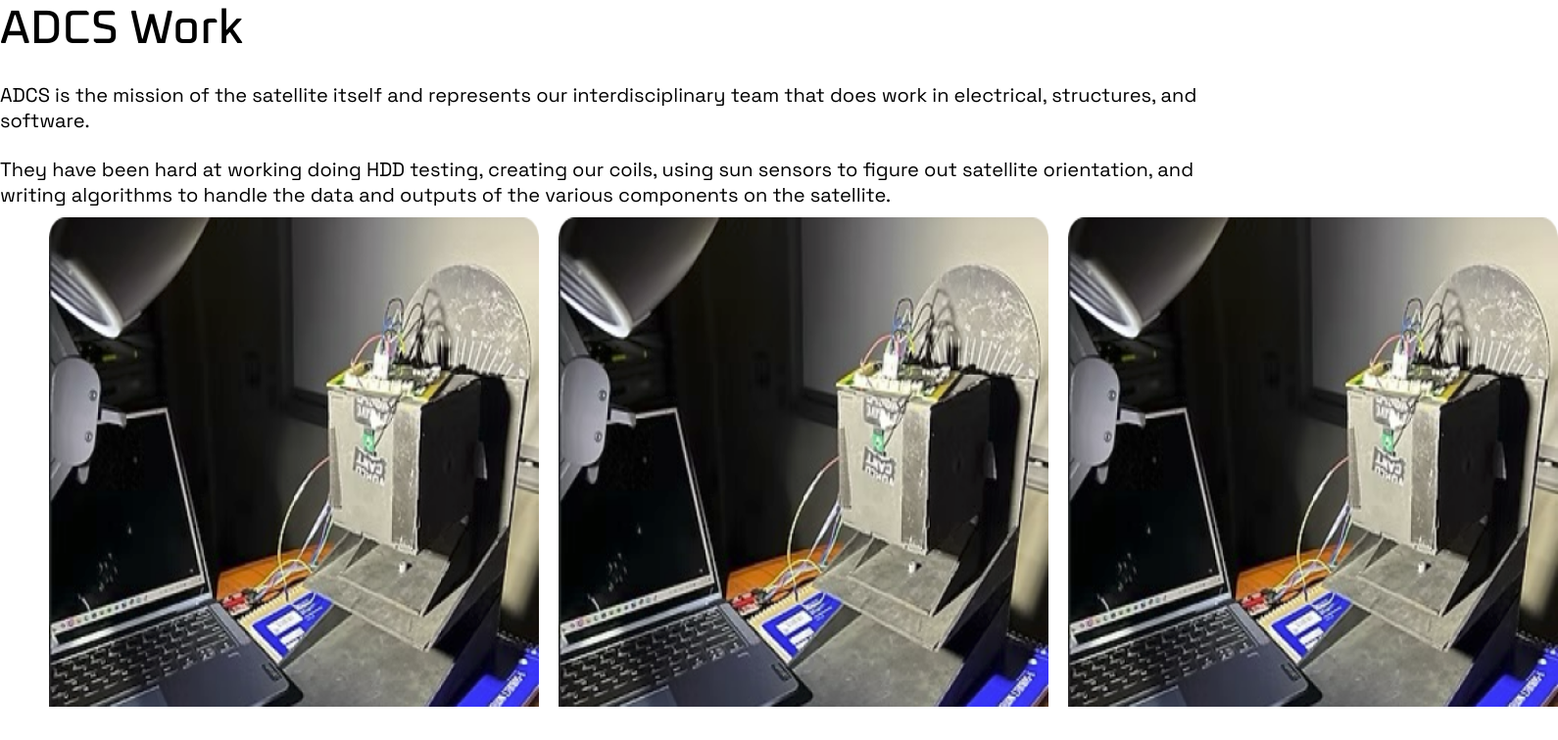
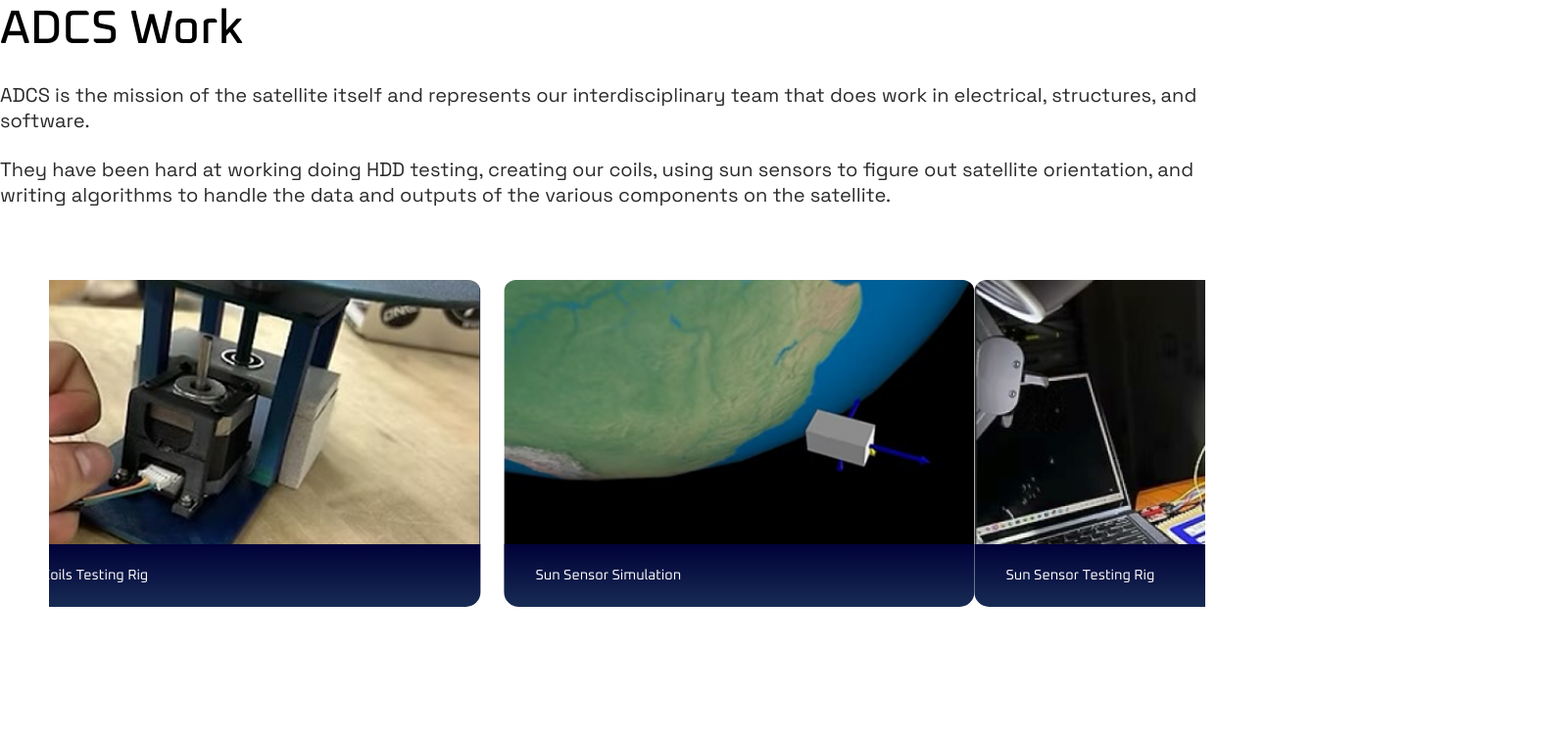
Before and after one commit to include-davis/sss, a Next.js app: page /ADCS in a window 1280 px wide. Shown: the top 756 px of the page at 98% size, 1590 px wide, since content can reach past the window. Built offline with nearby package versions, Linux system fonts and the light colour scheme.

Commit message:
draft #4

```diff
--- a/app/(pages)/ADCS/ADCS.module.scss
+++ b/app/(pages)/ADCS/ADCS.module.scss
@@ -1,37 +1,90 @@
-.TopContent{
+.TopContent {
   display: flex;
   flex-direction: column;
   align-items: center;
   gap: 1.5rem;
 }
 
-.TopContent h1
-{
+.TopContent h1 {
   align-self: stretch;
   font-size: 3rem;
-  font-style: normal;
   font-weight: 500;
-  line-height: normal;
 }
 
-// replace with classname
-.TopContent p
-{
+.TopContent p {
   font-family: "Space Grotesk";
   font-size: 1.25rem;
-  font-style: normal;
   font-weight: 400;
-  line-height: normal;
-  color: --var(--black);
+  color: var(--black); /* fixed typo */
   align-self: stretch;
 }
 
-.Group
-{
+.ImageContainer {
   display: flex;
   padding: 0.625rem 3.125rem;
   align-items: center;
   gap: 1.25rem;
   align-self: stretch;
+}
 
+.ImageCarousel {
+  width: 100%;
+  max-width: 1200px;
+  margin: 4rem auto;
+  overflow: hidden;
+  display: flex;
 }
+
+.ImageCarousel::-webkit-scrollbar {
+  display: none;
+}
+
+.Group {
+  display: flex;
+  gap: 1.5rem;
+  animation: scroll 15s linear infinite; /* fixed typo + smoother speed */
+}
+
+
+.CardWrapper
+{
+  flex: 0 0 auto;
+  display: flex;
+  flex-direction: column;
+  width: 30rem;
+}
+
+.Card {
+  width: 100%;
+  aspect-ratio: 16/9;
+  position: relative;
+  border-radius: 0.75rem 0.75rem 0 0;
+  overflow: hidden;
+}
+
+
+.captionContainer {
+  width: 100%;
+  display: flex;
+  height: 3.875rem;
+  padding: 2rem;
+  flex-direction: column;
+  justify-content: center;
+  align-items: flex-start;
+  border-radius: 0 0 0.9375rem 0.9375rem;
+  background: var(--Blue-Gradient, linear-gradient(180deg, #000138 0%, #172B54 100%));
+}
+
+.caption {
+  color: white;
+  font-size: 0.9rem;
+}
+
+@keyframes scroll {
+  from {
+    transform: translateX(0);
+  }
+  to {
+    transform: translateX(-100%);
+  }
+}
--- a/app/(pages)/ADCS/page.jsx
+++ b/app/(pages)/ADCS/page.jsx
@@ -1,9 +1,19 @@
 import styles from "./ADCS.module.scss";
 import Image from "next/image";
+import sunSensorRig from "@/public/sunsensor.png";
+import coilsRig from "@/public/Testingrig.png";
+import sunSensorSim from "@/public/simulation.png";
+
+const cards = [
+  { src: sunSensorRig, label: "Sun Sensor Testing Rig" },
+  { src: coilsRig, label: "Coils Testing Rig" },
+  { src: sunSensorSim, label: "Sun Sensor Simulation" },
+];
 
 export default function ADCS() {
   return (
     <div>
+      <div className={styles.Page}>
         <div className={styles.TopContent}>
           <h1>ADCS Work</h1>
           <p>
@@ -12,38 +22,38 @@ export default function ADCS() {
             software.
           </p>
           <p>
-          They have been hard at working doing HDD testing, creating our coils,
-          using sun sensors to figure out satellite orientation, and writing
-          algorithms to handle the data and outputs of the various components on
-          the satellite.
+            They have been hard at working doing HDD testing, creating our
+            coils, using sun sensors to figure out satellite orientation, and
+            writing algorithms to handle the data and outputs of the various
+            components on the satellite.
           </p>
         </div>
 
-      <div className={styles.ImageCarosuel}>
-        <div className={styles.Group}>
-          <div className={styles.card}>
+        <div className={styles.ImageContainer}>
+          <div className={styles.ImageCarousel}>
+            {[0, 1].map((groupIndex) => (
+              <div
+                key={groupIndex}
+                className={styles.Group}
+                aria-hidden={groupIndex === 1}
+              >
+                {cards.map((card) => (
+                  <div key={card.label} className={styles.CardWrapper}>
+                    <div className={styles.Card}>
                       <Image
-              src="/sunsensor.png"
-              width={500}
-              height={500}
-              alt="Picture of Sun Sensor Testing Rig"
+                        src={card.src}
+                        alt={card.label}
+                        fill
+                        style={{ objectFit: "cover" }}
                       />
                     </div>
-          <div className={styles.card}>
-            <Image
-              src="/sunsensor.png"
-              width={500}
-              height={500}
-              alt="Picture of Sun Sensor Testing Rig"
-            />
+                    <div className={styles.captionContainer}>
+                      <span className={styles.caption}>{card.label}</span>
                     </div>
-          <div className={styles.card}>
-            <Image
-              src="/sunsensor.png"
-              width={500}
-              height={500}
-              alt="Picture of Sun Sensor Testing Rig"
-            />
+                  </div>
+                ))}
+              </div>
+            ))}
           </div>
         </div>
       </div>
```
Lines whose indentation alone changed are shown as unchanged.
